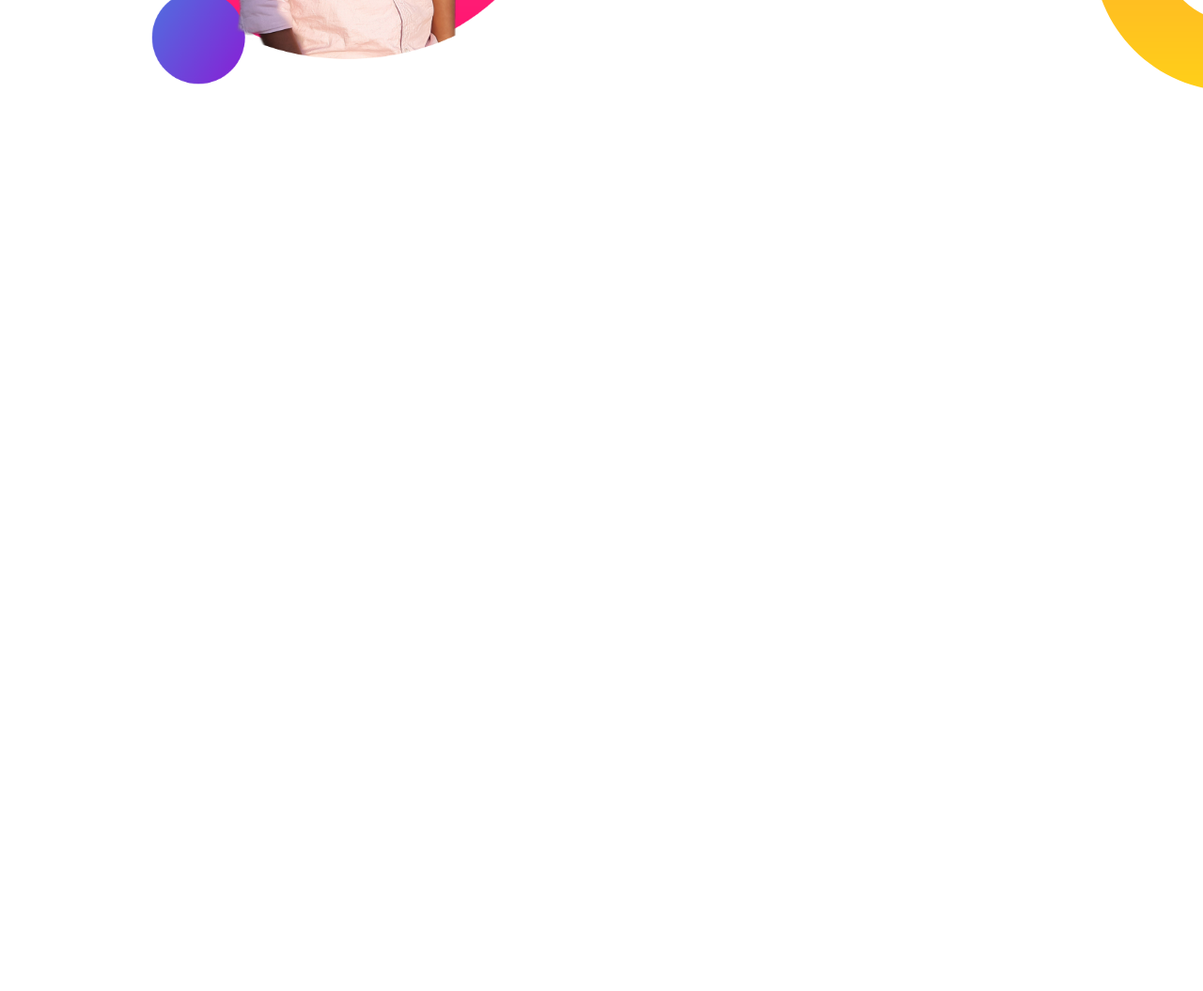
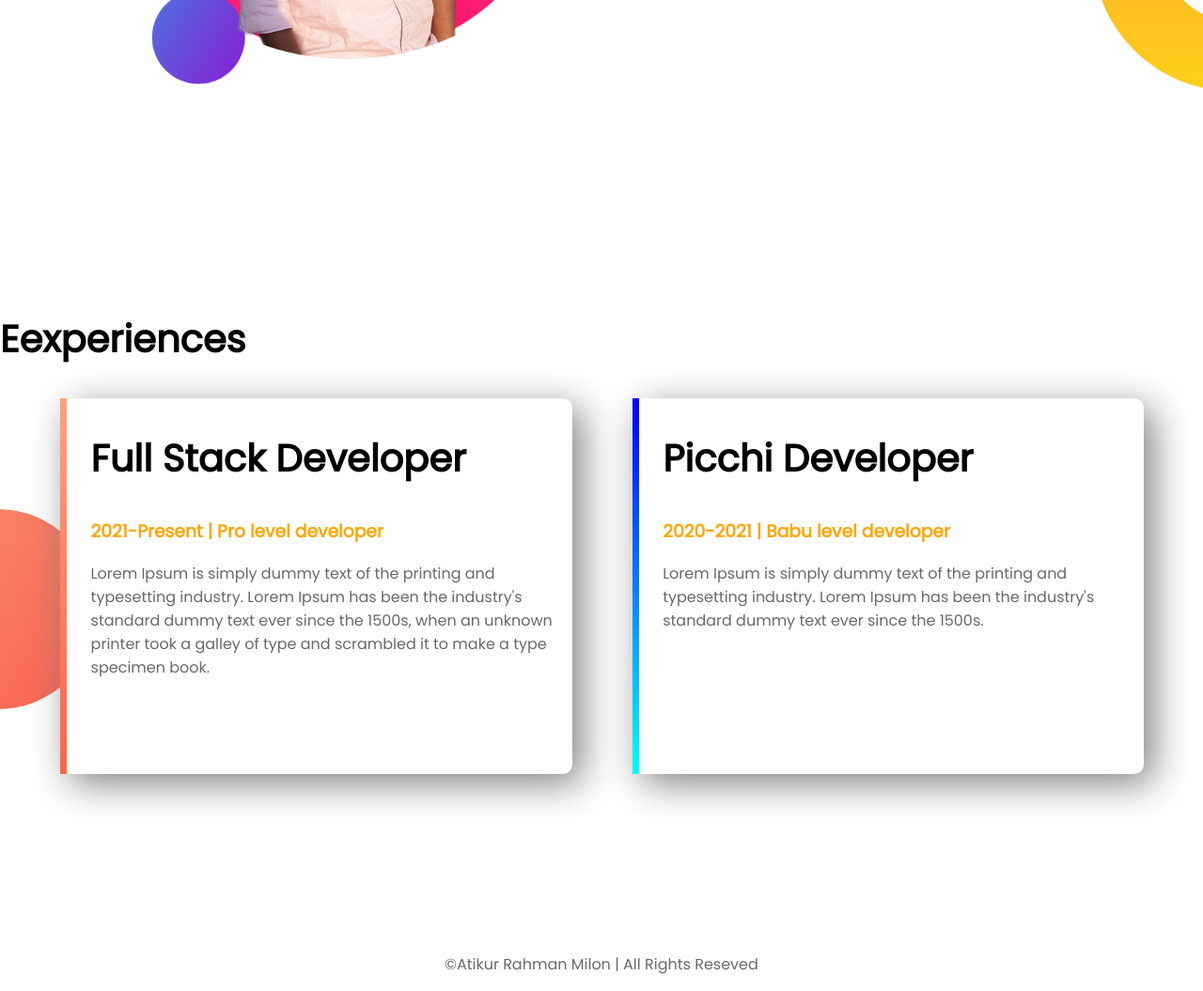
Before and after one commit to AtikurMilon/web-portfolio, a plain HTML site: page index.html in a window 1280 px wide. Shown: the part 1102-2157 px from the top of the page at 94% size. Before the commit the page ends 1400 px from the top, so only its background shows below. Drawn offline with Linux system fonts and the light colour scheme.

Commit message:
finally complete this web-portfolio

```diff
--- a/index.html
+++ b/index.html
@@ -12,7 +12,7 @@
     <section class="top-banner">
         <div class="half-width">
             <h1>Welcome To</h1>
-            <h1><span class="name-highlight">Atikur Rahman</span> Website</h1>
+            <h1><span class="orange-highlight">Atikur Rahman</span> Website</h1>
             <h3>Professional Web Developer</h3>
             <p>Lorem Ipsum is simply dummy text of the printing and typesetting industry. Lorem Ipsum has been the industry's standard dummy text ever since the 1500s, when an unknown printer took a galley of type and scrambled it to make a type specimen book. It has survived not only five centuries, but also the leap into electronic typesetting, remaining essentially unchanged.</p>
             <a class="link-button" target="_blank" href="#">Hire Me</a>
@@ -32,6 +32,22 @@
             <a class="link-button" target="_blank" href="#">Download Resume</a>
         </div>
     </section>
+    <section class="experience-area">
+        <h2>Eexperiences</h2>
+        <div id="fullstack" class="half-width single-experience">
+            <h2>Full Stack Developer</h2>
+            <h3 class="orange-highlight">2021-Present | Pro level developer</h3>
+            <p>Lorem Ipsum is simply dummy text of the printing and typesetting industry. Lorem Ipsum has been the industry's standard dummy text ever since the 1500s, when an unknown printer took a galley of type and scrambled it to make a type specimen book.</p>
+        </div>
+        <div id="babuweb" class="half-width single-experience">
+            <h2>Picchi Developer</h2>
+            <h3 class="orange-highlight">2020-2021 | Babu level developer</h3>
+            <p>Lorem Ipsum is simply dummy text of the printing and typesetting industry. Lorem Ipsum has been the industry's standard dummy text ever since the 1500s.</p>
+        </div>
+    </section>
+    <footer>
+        <p>&copy;Atikur Rahman Milon | All Rights Reseved</p>
+    </footer>
 
 </body>
 </html>
--- a/style.css
+++ b/style.css
@@ -11,7 +11,7 @@ h2{
 p{
     color: dimgray;
 }
-.name-highlight{
+.orange-highlight{
     color: orange;
 }
 .half-width{
@@ -44,3 +44,27 @@ section{
     background-repeat: no-repeat;
     background-position: right;
 }
+.experience-area{
+    background-image: url("images/exp-bg.png");
+    background-repeat: no-repeat;
+    background-position: left;
+}
+.single-experience{
+    box-shadow: 10px 10px 40px gray;
+    border-radius: 10px;
+    height: 80%;
+    background-color: white;
+}
+#fullstack{
+    border-left: 7px solid;
+    border-image:linear-gradient(180deg, lightSalmon, tomato);
+    border-image-slice: 1;
+}
+#babuweb{
+    border-left: 7px solid;
+    border-image: linear-gradient(180deg, blue, cyan);
+    border-image-slice: 1;
+}
+footer p{
+    text-align: center;
+}
```
